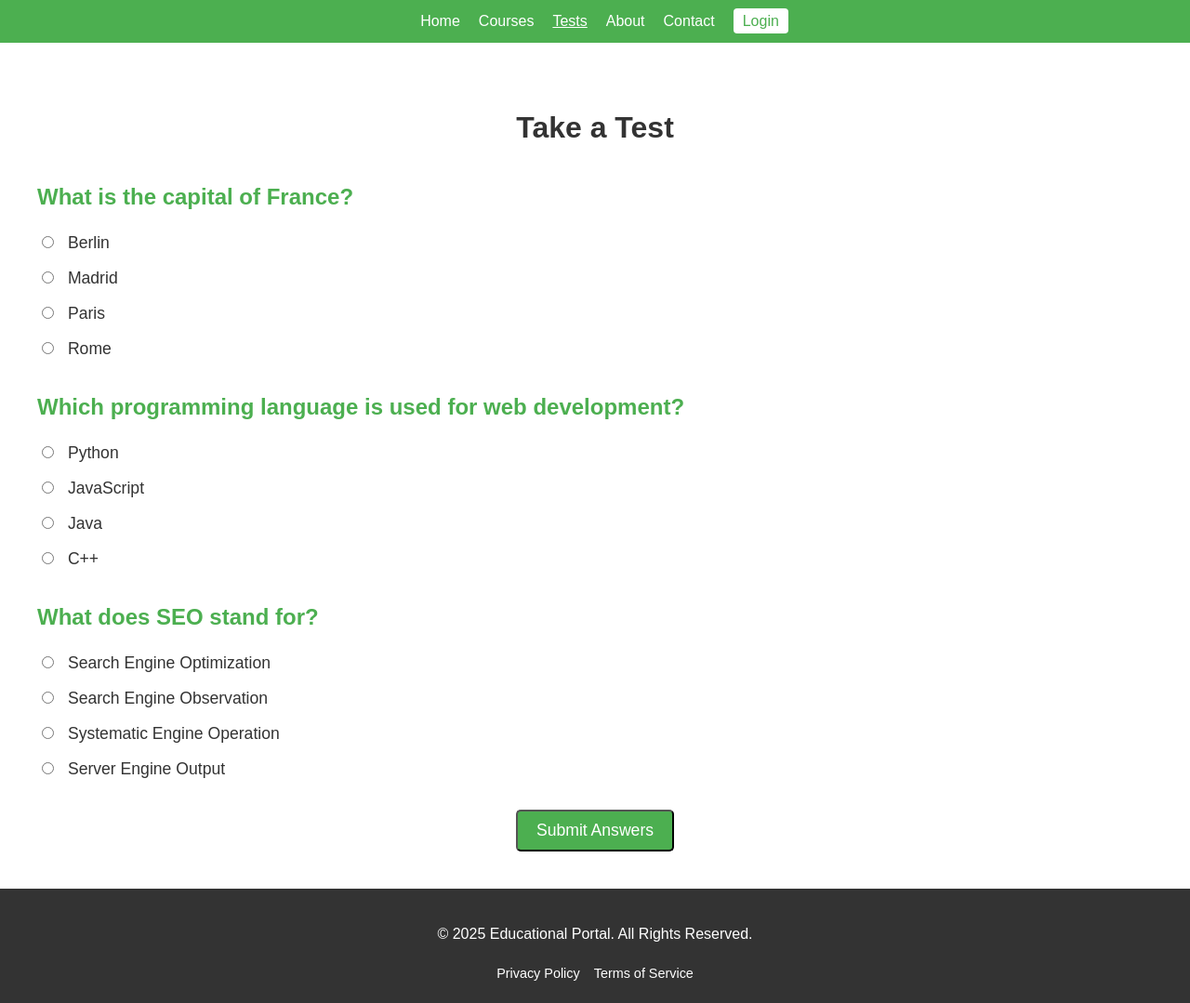
After one commit to Gaiercop/educational_pp25, a Flask app: page /tests in a window 1280 px wide. The commit adds this page. Shown: the whole page at 93% size. Run offline with Flask 3, Linux system fonts and the light colour scheme.

Commit message:
changed main.py

```diff
--- a/main.py
+++ b/main.py
@@ -11,7 +11,9 @@ def catalogs():
     catalogs = ['Electronics', 'Books', 'Clothing', 'Home & Garden']
     return render_template('catalogs.html', catalogs=catalogs)
 
-
+@app.route('/tests')
+def tests():
+    return render_template('test.html')
 
 @app.route('/login', methods=["POST", "GET"])
 def login():
--- /dev/null
+++ b/static/css/test.css
@@ -0,0 +1,133 @@
+body {
+    font-family: Arial, sans-serif;
+    margin: 0;
+    padding: 0;
+    background-color: #f9f9f9;
+    color: #333;
+    line-height: 1.6;
+}
+
+.container {
+    max-width: 1200px;
+    margin: 0 auto;
+    padding: 0 20px;
+}
+
+.main-header {
+    background: #4CAF50;
+    color: #fff;
+    padding: 10px 0;
+    display: flex;
+    align-items: center;
+    justify-content: space-between;
+}
+
+.main-header .logo {
+    font-size: 1.8em;
+    font-weight: bold;
+    margin-right: auto;
+}
+
+.main-header .main-nav {
+    margin-left: auto;
+}
+
+.main-header .main-nav ul {
+    list-style: none;
+    margin: 0;
+    padding: 0;
+    display: flex;
+}
+
+.main-header .main-nav ul li {
+    margin-left: 20px;
+}
+
+.main-header .main-nav ul li a {
+    color: #fff;
+    text-decoration: none;
+    font-size: 1em;
+}
+
+.main-header .main-nav ul li a.active {
+    text-decoration: underline;
+}
+
+.main-header .main-nav ul li .btn-login {
+    background: #fff;
+    color: #4CAF50;
+    padding: 5px 10px;
+    border-radius: 4px;
+}
+
+.tests {
+    background: #fff;
+    padding: 40px 20px;
+}
+
+.tests h2 {
+    text-align: center;
+    margin-bottom: 30px;
+    font-size: 2em;
+}
+
+.test {
+    margin-bottom: 30px;
+}
+
+.test h3 {
+    font-size: 1.5em;
+    margin-bottom: 15px;
+    color: #4CAF50;
+}
+
+.options {
+    margin-bottom: 20px;
+}
+
+.options label {
+    display: block;
+    margin-bottom: 10px;
+    font-size: 1.1em;
+    cursor: pointer;
+}
+
+.options input[type="radio"] {
+    margin-right: 10px;
+    accent-color: #4CAF50;
+}
+
+.submit {
+    text-align: center;
+}
+
+.submit .btn-primary {
+    background: #4CAF50;
+    color: #fff;
+    padding: 10px 20px;
+    text-decoration: none;
+    border-radius: 5px;
+    font-size: 1.1em;
+}
+
+.main-footer {
+    background: #333;
+    color: #fff;
+    padding: 20px 0;
+    text-align: center;
+}
+
+.main-footer nav ul {
+    list-style: none;
+    padding: 0;
+    margin: 0;
+    display: flex;
+    justify-content: center;
+    gap: 15px;
+}
+
+.main-footer nav ul li a {
+    color: #fff;
+    text-decoration: none;
+    font-size: 0.9em;
+}
--- a/templates/index.html
+++ b/templates/index.html
@@ -13,6 +13,7 @@
                 <ul>
                     <li><a href="catalogs">Courses</a></li>
                     <li><a href="#">About</a></li>
+                    <li><a href="tests" class="active">Tests</a></li>
                     <li><a href="#">Contact</a></li>
                     <li><a href="login" class="btn-login">Login</a></li>
                 </ul>
--- /dev/null
+++ b/templates/test.html
@@ -0,0 +1,112 @@
+<!DOCTYPE html>
+<html lang="en">
+<head>
+    <meta charset="UTF-8">
+    <meta name="viewport" content="width=device-width, initial-scale=1.0">
+    <title>Quizzes</title>
+    <link rel="stylesheet" href="../static/css/test.css">
+</head>
+<body>
+    <header class="main-header">
+        <div class="container">
+            <nav class="main-nav">
+                <ul>
+                    <li><a href="index.html">Home</a></li>
+                    <li><a href="catalogs.html">Courses</a></li>
+                    <li><a href="tests.html" class="active">Tests</a></li>
+                    <li><a href="#">About</a></li>
+                    <li><a href="#">Contact</a></li>
+                    <li><a href="login.html" class="btn-login">Login</a></li>
+                </ul>
+            </nav>
+        </div>
+    </header>
+
+    <section class="tests">
+        <div class="container">
+            <h2>Take a Test</h2>
+            <div class="test">
+                <h3>What is the capital of France?</h3>
+                <div class="options">
+                    <label>
+                        <input type="radio" name="question1" value="a">
+                        <span>Berlin</span>
+                    </label>
+                    <label>
+                        <input type="radio" name="question1" value="b">
+                        <span>Madrid</span>
+                    </label>
+                    <label>
+                        <input type="radio" name="question1" value="c">
+                        <span>Paris</span>
+                    </label>
+                    <label>
+                        <input type="radio" name="question1" value="d">
+                        <span>Rome</span>
+                    </label>
+                </div>
+            </div>
+
+            <div class="test">
+                <h3>Which programming language is used for web development?</h3>
+                <div class="options">
+                    <label>
+                        <input type="radio" name="question2" value="a">
+                        <span>Python</span>
+                    </label>
+                    <label>
+                        <input type="radio" name="question2" value="b">
+                        <span>JavaScript</span>
+                    </label>
+                    <label>
+                        <input type="radio" name="question2" value="c">
+                        <span>Java</span>
+                    </label>
+                    <label>
+                        <input type="radio" name="question2" value="d">
+                        <span>C++</span>
+                    </label>
+                </div>
+            </div>
+
+            <div class="test">
+                <h3>What does SEO stand for?</h3>
+                <div class="options">
+                    <label>
+                        <input type="radio" name="question3" value="a">
+                        <span>Search Engine Optimization</span>
+                    </label>
+                    <label>
+                        <input type="radio" name="question3" value="b">
+                        <span>Search Engine Observation</span>
+                    </label>
+                    <label>
+                        <input type="radio" name="question3" value="c">
+                        <span>Systematic Engine Operation</span>
+                    </label>
+                    <label>
+                        <input type="radio" name="question3" value="d">
+                        <span>Server Engine Output</span>
+                    </label>
+                </div>
+            </div>
+
+            <div class="submit">
+                <button class="btn-primary">Submit Answers</button>
+            </div>
+        </div>
+    </section>
+
+    <footer class="main-footer">
+        <div class="container">
+            <p>&copy; 2025 Educational Portal. All Rights Reserved.</p>
+            <nav>
+                <ul>
+                    <li><a href="#">Privacy Policy</a></li>
+                    <li><a href="#">Terms of Service</a></li>
+                </ul>
+            </nav>
+        </div>
+    </footer>
+</body>
+</html>
```
